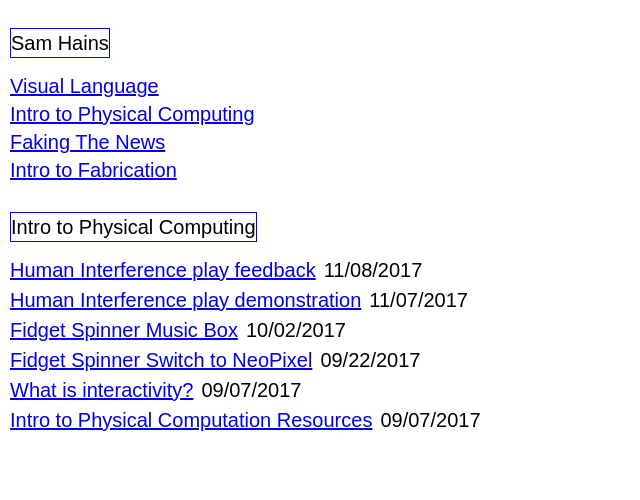
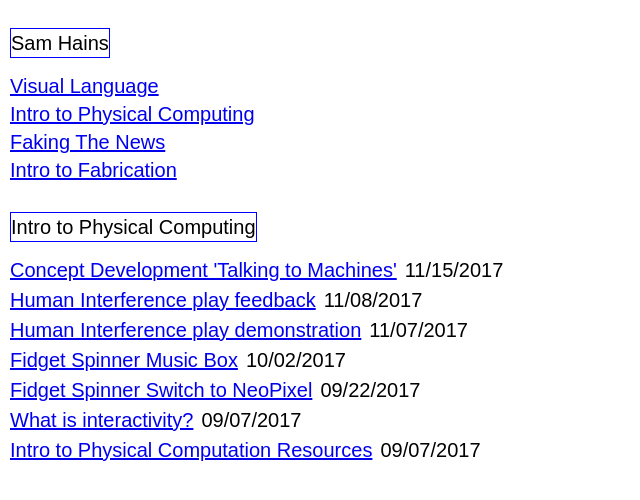
Before and after one commit to samhains/samhains.github.io, a Jekyll site: the page built from blog/physcomp.html, in a window 1280 px wide. Shown: the top 500 px of the page, without its empty margins (0-640 px from the left). Built offline with Jekyll 4.4.1, drawn with Linux system fonts in a browser that asks for light colours.

Commit message:
adfadfad

```diff
--- a/blog/_posts/physcomp/2017-11-15-concept-development-talking-to-machines.md
+++ b/blog/_posts/physcomp/2017-11-15-concept-development-talking-to-machines.md
@@ -1,11 +1,11 @@
 ---
-title: Concept Development: Talking to Machines
+title: Concept Development 'Talking to Machines'
 layout: post
 categories: physcomp
 published: true
 ---
 
-This week was spent iterating on design ideas, and developing and refining my concept for final.
+This week was spent iterating on design ideas, and developing and refining my concept for final. The project has been renamed 'Taking to machines'.
 
 I spent a lot of time sketching. And eventually I arrived at this:
 
```
Also changed, not shown: 3 other files.
